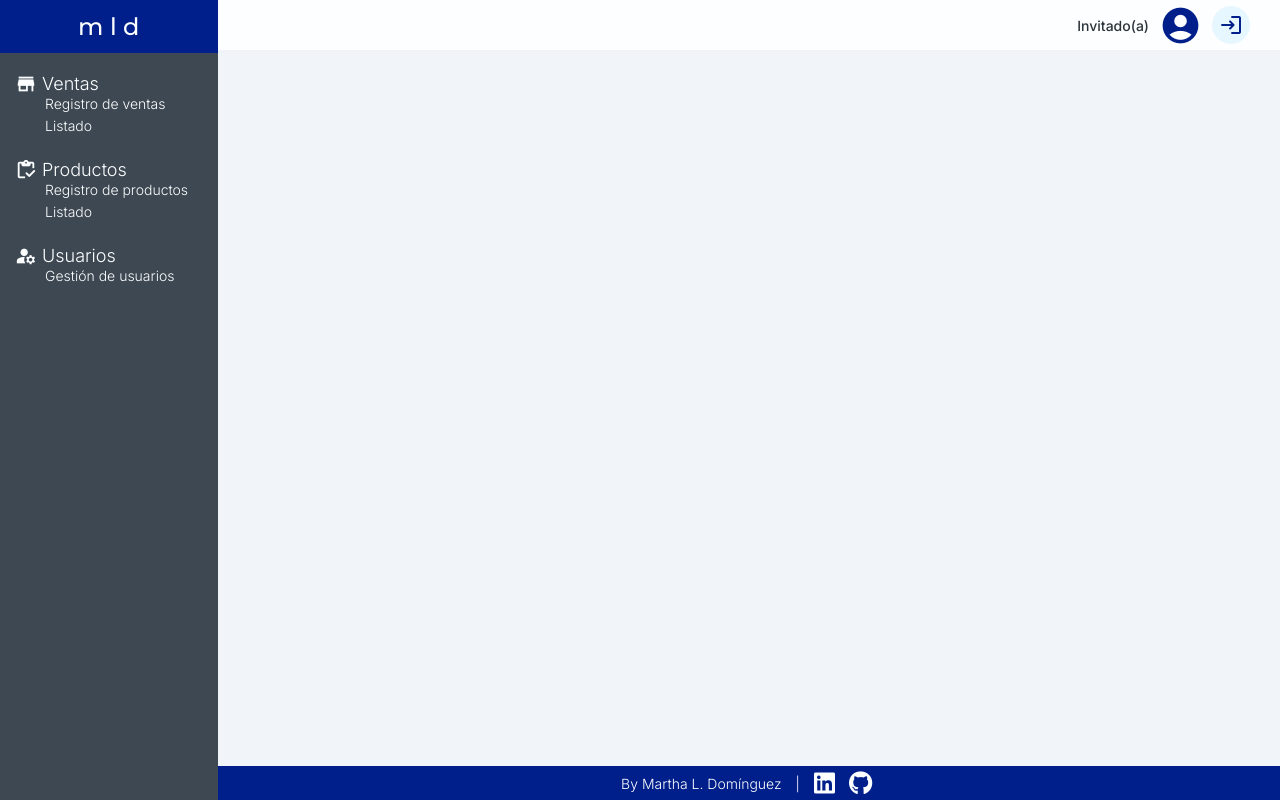
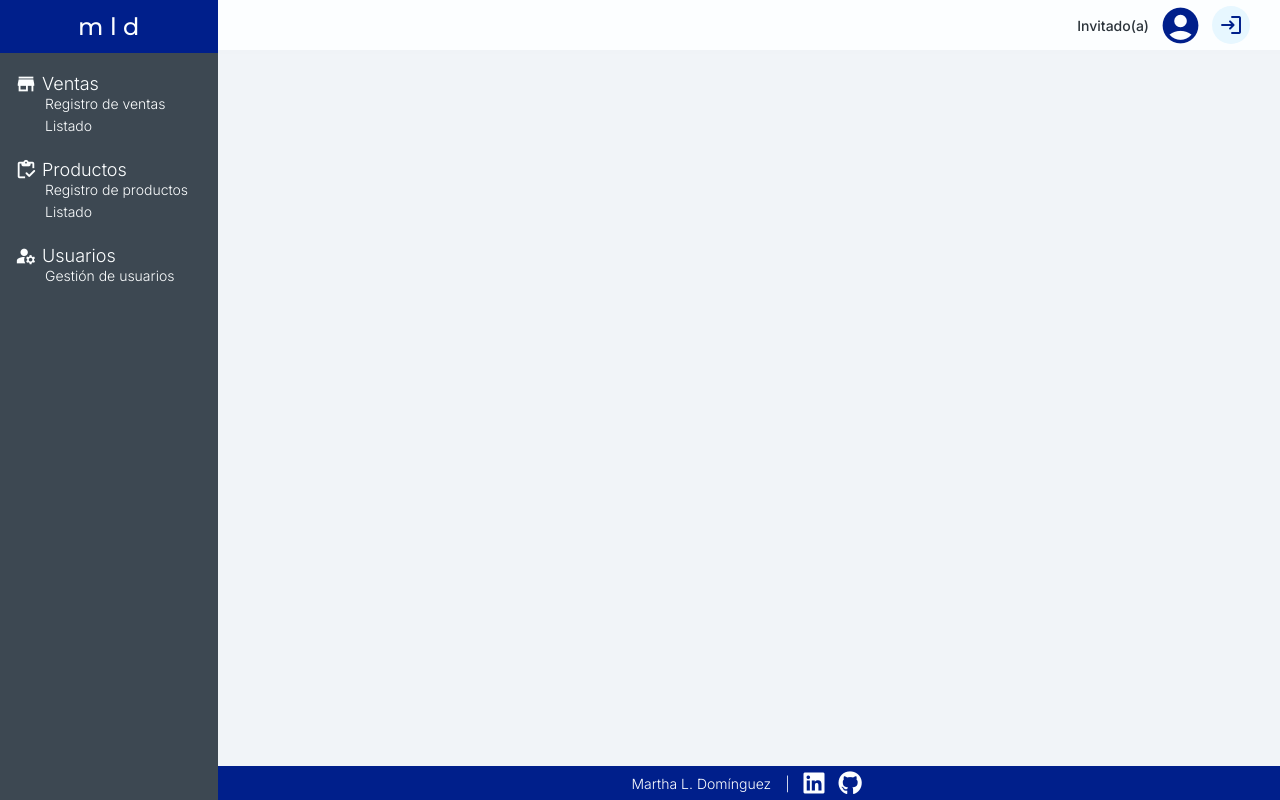
Before and after one commit to marthadominguez/Front-ventas-mintic, a React (Create React App) app: page / in a window 1280 px wide. Built offline with nearby package versions, Linux system fonts and the light colour scheme.

Commit message:
correcciones para despliegue

```diff
--- a/src/App.jsx
+++ b/src/App.jsx
@@ -17,7 +17,7 @@ import { UserContext } from "context/userContext"
 
 function App() {
 
-  const [ userData, setUserData ] = useState({})
+  const [userData, setUserData] = useState({})
 
   return (
     <Auth0Provider
--- a/src/components/Footer.jsx
+++ b/src/components/Footer.jsx
@@ -1,7 +1,7 @@
 const Footer = () => {
     return (
         <footer>
-            <p>By Martha L. Domínguez</p>
+            <p>Martha L. Domínguez</p>
             <p>|</p>
             <a target="_blank" rel="noreferrer" className='link' href="https://www.linkedin.com/in/martha-liliana-dom%C3%ADnguez-09b722136"><i className="fab fa-linkedin"></i></a>
             <a target="_blank" rel="noreferrer"className='link' href="https://github.com/marthadominguez"><i className="fab fa-github"></i></a>
```
Lines whose indentation alone changed are shown as unchanged.
